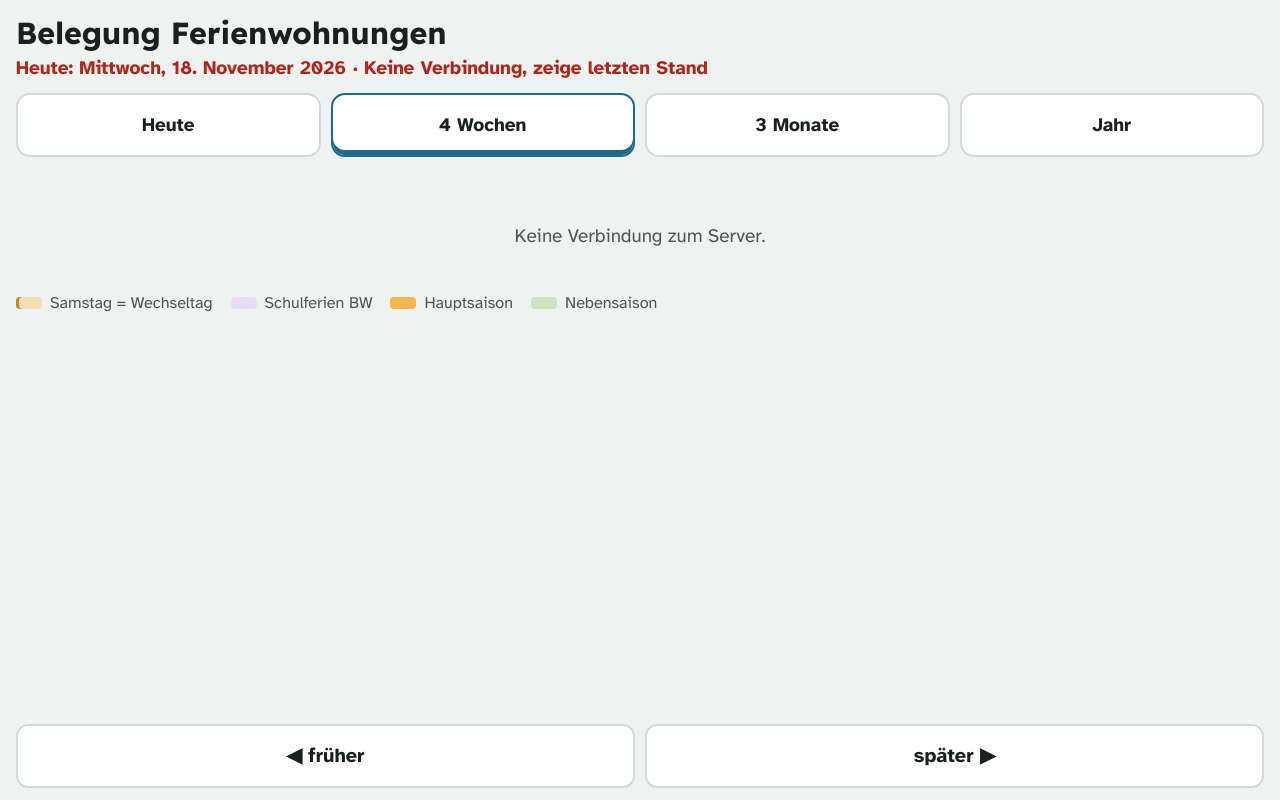
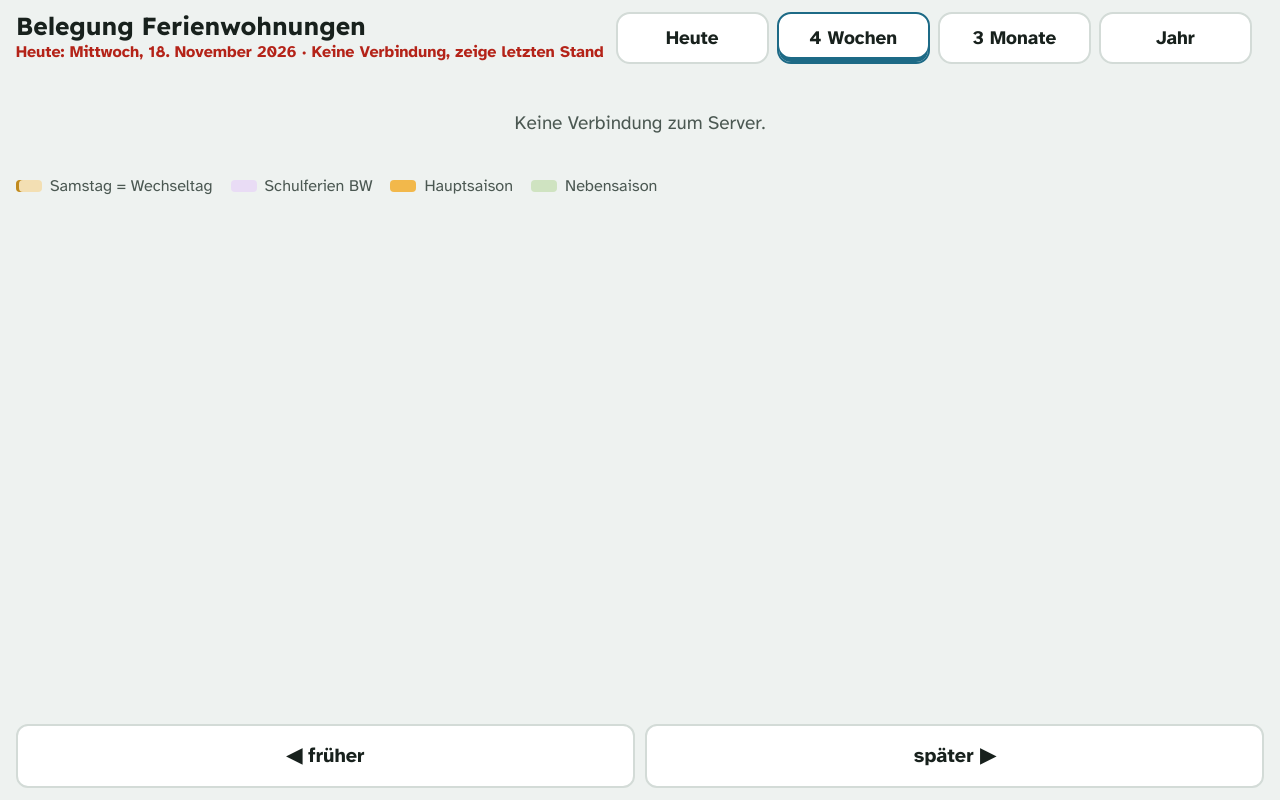
Before and after one commit to Ma-tze/Fewo-Calenderverwaltung, a website: page public/index.html in a window 1280 px wide. Drawn offline with Linux system fonts and the light colour scheme; no server answers.

Commit message:
Kopfbereich kompakter: Ansichtswahl neben der Überschrift, Zeitraum und Zusammenfassung in einer Zeile
Co-Authored-By: Claude Opus 5.5 <noreply@anthropic.com>
Claude-Session: https://claude.ai/code/session_01FYXykoVjQcDfVmsYFQmNFZ

```diff
--- a/public/app.css
+++ b/public/app.css
@@ -27,25 +27,26 @@ body { margin: 0; background: var(--bg); color: var(--fg); font-family: var(--fo
 button, input, select, textarea { font: inherit; color: inherit; }
 button { cursor: pointer; }
 button:focus-visible, input:focus-visible, select:focus-visible, textarea:focus-visible, a:focus-visible { outline: 3px solid var(--accent); outline-offset: 2px; }
-.app { max-width: 1400px; margin: 0 auto; display: flex; flex-direction: column; gap: 12px; min-height: 100%; }
+.app { max-width: 1400px; margin: 0 auto; display: flex; flex-direction: column; gap: 8px; min-height: 100%; }
 body:not(.pc) .pc-only { display: none !important; }
 
 header.top { display: flex; flex-wrap: wrap; align-items: center; justify-content: space-between; gap: 12px; }
-.top h1 { font-family: var(--font-head); font-weight: 700; font-size: 1.6em; margin: 0; }
+.top h1 { font-family: var(--font-head); font-weight: 700; font-size: 1.3em; margin: 0; line-height: 1.15; }
+.top .sub { font-size: .85em; }
 .top .sub { color: var(--muted); }
 .sub.stale { color: var(--warn); font-weight: 700; }
 .top-actions { display: flex; gap: 10px; flex-wrap: wrap; }
 .chip { border: 2px solid var(--line); background: var(--surface); border-radius: 999px; padding: 6px 16px; font-weight: 700; min-height: var(--btn-h); }
 
-.toolbar { display: flex; align-items: center; justify-content: space-between; gap: 10px; flex-wrap: wrap; }
-.toolbar h2 { font-family: var(--font-head); font-size: 1.25em; margin: 0; font-weight: 500; }
+.toolbar { display: flex; align-items: baseline; gap: 6px 18px; flex-wrap: wrap; }
+.toolbar h2 { font-family: var(--font-head); font-size: 1.1em; margin: 0; font-weight: 500; }
 nav.arrows { position: sticky; bottom: 0; z-index: 20; background: var(--bg); padding: 10px 0 calc(12px + env(safe-area-inset-bottom, 0px)); display: grid; grid-template-columns: 1fr 1fr; gap: 10px; margin-top: auto; }
 nav.arrows .btn { min-height: var(--dock-h); font-size: 1.05em; }
 .btn { min-height: var(--btn-h); padding: 0 18px; border-radius: 12px; border: 2px solid var(--line); background: var(--surface); font-weight: 700; }
 .btn.primary { background: var(--accent); border-color: var(--accent); color: var(--accent-fg); }
 .btn.danger { border-color: var(--warn); color: var(--warn); }
 .btn[disabled], .mini[disabled] { opacity: .4; cursor: not-allowed; }
-.summary { color: var(--muted); }
+.summary { color: var(--muted); font-size: .85em; }
 .summary b { color: var(--fg); }
 .notice { border-radius: 12px; padding: 10px 16px; background: var(--soft); }
 .notice.warn { color: var(--warn); border: 2px solid var(--warn); background: transparent; font-weight: 700; }
@@ -103,8 +104,8 @@ nav.arrows .btn { min-height: var(--dock-h); font-size: 1.05em; }
 .mrow i { background: var(--soft); border-radius: 2px; }
 
 /* Leiste unten */
-nav.dock { display: grid; grid-template-columns: repeat(4, 1fr); gap: 10px; }
-nav.dock button { min-height: var(--dock-h); border-radius: 14px; border: 2px solid var(--line); background: var(--surface); font-weight: 700; }
+nav.dock { display: grid; grid-template-columns: repeat(4, minmax(110px, 1fr)); gap: 8px; flex: 1 1 480px; max-width: 640px; }
+nav.dock button { min-height: var(--btn-h); border-radius: 14px; border: 2px solid var(--line); background: var(--surface); font-weight: 700; }
 nav.dock button[aria-current="true"] { border-color: var(--accent); box-shadow: inset 0 -5px 0 var(--accent); }
 
 /* Overlay / Karte */
--- a/public/index.html
+++ b/public/index.html
@@ -23,6 +23,12 @@
       <h1 id="title">Belegung Ferienwohnungen</h1>
       <div class="sub" id="standLine">Lade …</div>
     </div>
+    <nav class="dock" id="dock" aria-label="Ansicht wählen">
+      <button type="button" data-nav="today">Heute</button>
+      <button type="button" data-nav="w4">4 Wochen</button>
+      <button type="button" data-nav="m3">3 Monate</button>
+      <button type="button" data-nav="year">Jahr</button>
+    </nav>
     <div class="top-actions">
       <span class="pdfbox pc-only"><input type="month" id="pdfMonth" aria-label="Monat für PDF"><button class="chip" id="pdfBtn" type="button" title="Monatsübersicht mit Kontaktdaten">🖨 Monat als PDF</button></span>
       <button class="chip pc-only" id="setBtn" type="button">⚙ Einstellungen</button>
@@ -31,18 +37,11 @@
 
   <div id="banner" class="notice" hidden></div>
 
-  <nav class="dock" id="dock" aria-label="Ansicht wählen">
-    <button type="button" data-nav="today">Heute</button>
-    <button type="button" data-nav="w4">4 Wochen</button>
-    <button type="button" data-nav="m3">3 Monate</button>
-    <button type="button" data-nav="year">Jahr</button>
-  </nav>
 
   <div class="toolbar" id="toolbar">
     <h2 id="rangeTitle"></h2>
+    <div class="summary" id="summary"></div>
   </div>
-
-  <div class="summary" id="summary"></div>
   <main id="view"></main>
   <div class="legend" id="legend"></div>
 
```
